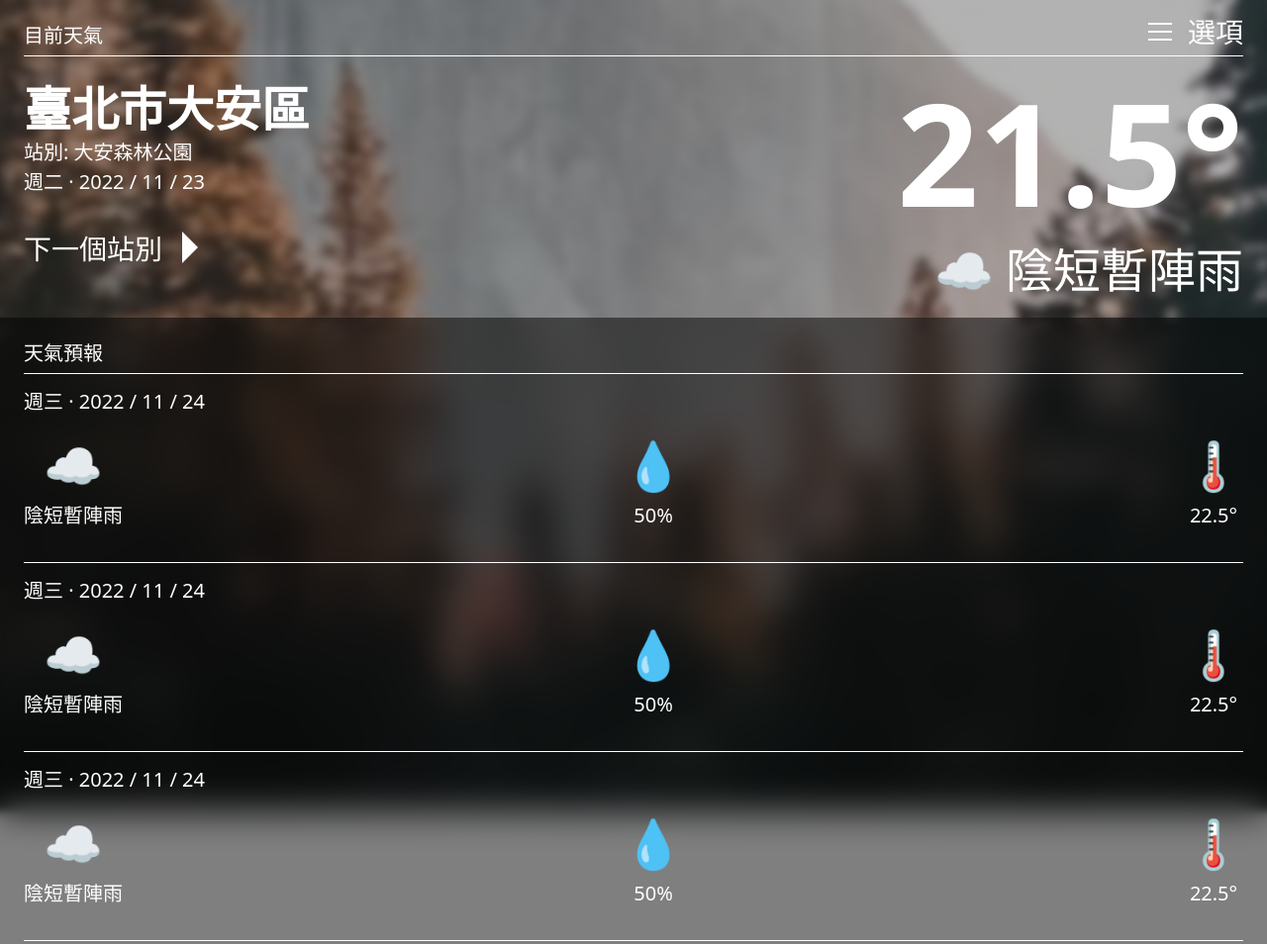
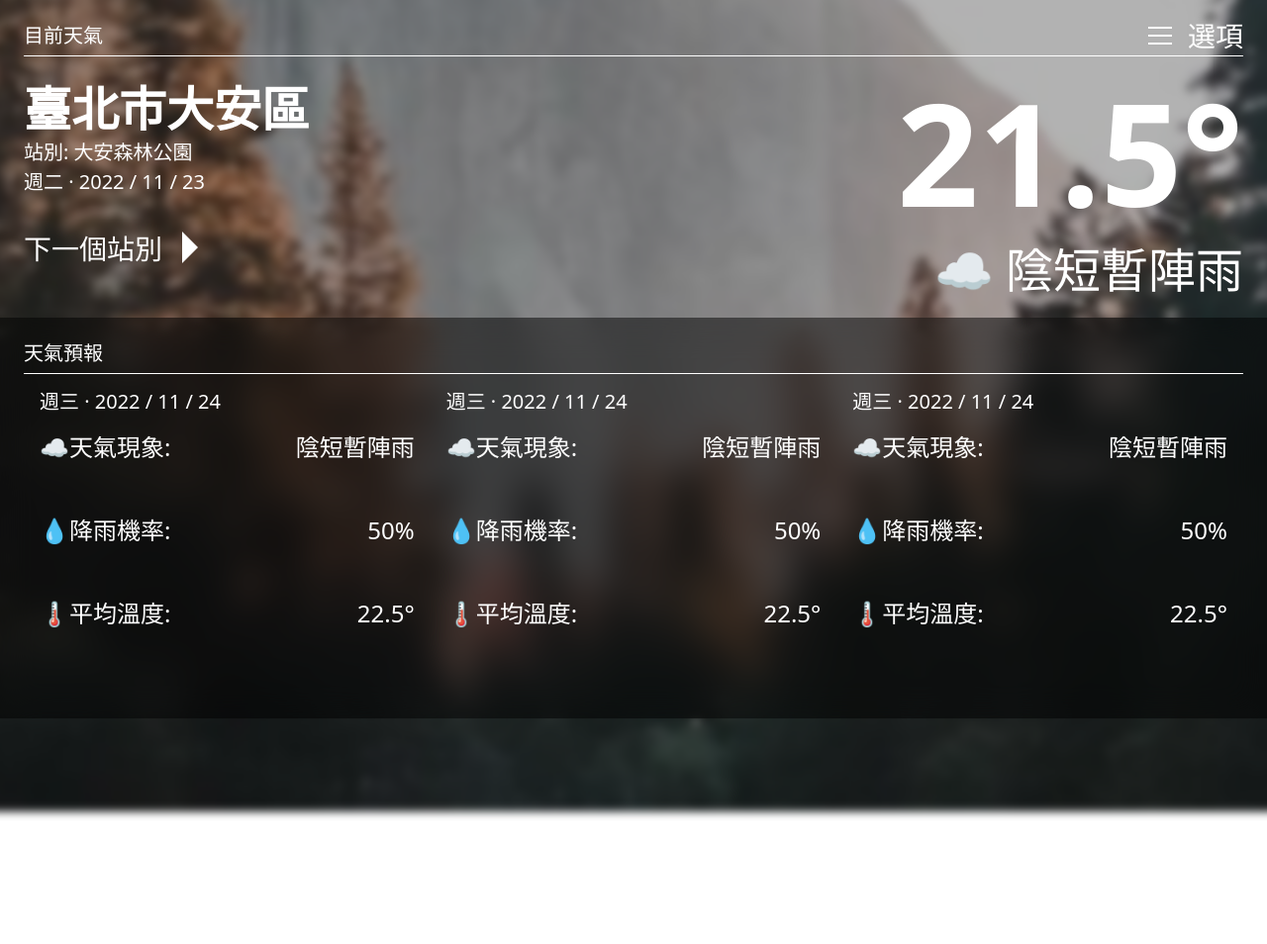
Before and after one commit to EricYeh-TW/weather-app, a website built with webpack: page src/index.html in a window 1280 px wide. Shown: the whole page at 99% size. After the commit the page ends 800 px from the top, so only its background shows below. Built offline with nearby package versions, Linux system fonts and the light colour scheme.

Commit message:
feat: forecast layout

```diff
--- a/src/index.html
+++ b/src/index.html
@@ -30,24 +30,53 @@
         <header class="header">
           <h2 class="header__title">天氣預報</h2>
         </header>
-        <section class="forecast">
-          <h3 class="forecast__time mt-3 mb-3">週三 · 2022 / 11 / 24</h3>
-          <div class="forecast__content">
-            <p class="forecast__desc"><span class="forecast__icon">☁</span>陰短暫陣雨</p>
-            <p class="forecast__desc"><span class="forecast__icon">💧</span>50%</p>
-            <p class="forecast__desc"><span class="forecast__icon">🌡</span>22.5°</p>
-          </div>
-          <h3 class="forecast__time mt-3 mb-3">週三 · 2022 / 11 / 24</h3>
-          <div class="forecast__content">
-            <p class="forecast__desc"><span class="forecast__icon">☁</span>陰短暫陣雨</p>
-            <p class="forecast__desc"><span class="forecast__icon">💧</span>50%</p>
-            <p class="forecast__desc"><span class="forecast__icon">🌡</span>22.5°</p>
-          </div>
-          <h3 class="forecast__time mt-3 mb-3">週三 · 2022 / 11 / 24</h3>
-          <div class="forecast__content">
-            <p class="forecast__desc"><span class="forecast__icon">☁</span>陰短暫陣雨</p>
-            <p class="forecast__desc"><span class="forecast__icon">💧</span>50%</p>
-            <p class="forecast__desc"><span class="forecast__icon">🌡</span>22.5°</p>
+        <section class="forecast container-fluid">
+          <div class="row">
+            <div class="forecast__content col-12 col-lg-4">
+              <h3 class="forecast__time">週三 · 2022 / 11 / 24</h3>
+              <div class="forecast__item">
+                <p class="forecast__icon">☁<span>天氣現象:</span></p>
+                <p class="forecast__desc">陰短暫陣雨</p>
+              </div>
+              <div class="forecast__item">
+                <p class="forecast__icon">💧<span>降雨機率:</span></p>
+                <p class="forecast__desc">50%</p>
+              </div>
+              <div class="forecast__item">
+                <p class="forecast__icon">🌡<span>平均溫度:</span></p>
+                <p class="forecast__desc">22.5°</p>
+              </div>
+            </div>
+            <div class="forecast__content col-12 col-lg-4">
+              <h3 class="forecast__time">週三 · 2022 / 11 / 24</h3>
+              <div class="forecast__item">
+                <p class="forecast__icon">☁<span>天氣現象:</span></p>
+                <p class="forecast__desc">陰短暫陣雨</p>
+              </div>
+              <div class="forecast__item">
+                <p class="forecast__icon">💧<span>降雨機率:</span></p>
+                <p class="forecast__desc">50%</p>
+              </div>
+              <div class="forecast__item">
+                <p class="forecast__icon">🌡<span>平均溫度:</span></p>
+                <p class="forecast__desc">22.5°</p>
+              </div>
+            </div>
+            <div class="forecast__content col-12 col-lg-4">
+              <h3 class="forecast__time">週三 · 2022 / 11 / 24</h3>
+              <div class="forecast__item">
+                <p class="forecast__icon">☁<span>天氣現象:</span></p>
+                <p class="forecast__desc">陰短暫陣雨</p>
+              </div>
+              <div class="forecast__item">
+                <p class="forecast__icon">💧<span>降雨機率:</span></p>
+                <p class="forecast__desc">50%</p>
+              </div>
+              <div class="forecast__item">
+                <p class="forecast__icon">🌡<span>平均溫度:</span></p>
+                <p class="forecast__desc">22.5°</p>
+              </div>
+            </div>
           </div>
         </section>
       </div>
--- a/src/scss/abstracts/_mixin.scss
+++ b/src/scss/abstracts/_mixin.scss
@@ -19,6 +19,12 @@
       @content;
     }
   }
+
+  @if $breakpoint == lg {
+    @media (min-width: 992px) {
+      @content;
+    }
+  }
 }
 
 @mixin reset {
--- a/src/scss/components/_buttons.scss
+++ b/src/scss/components/_buttons.scss
@@ -57,7 +57,7 @@
   height: 2.5rem;
   right: 0;
   top: 50%;
-  translate: 0 calc(-50% - 8px);
+  translate: 0 calc(-50% - 4px);
 
   &::before {
     content: '';
--- a/src/scss/sections/_current.scss
+++ b/src/scss/sections/_current.scss
@@ -32,6 +32,7 @@
     @include reset;
     font-size: 1.5rem;
     line-height: 2;
+    margin-bottom: 1rem;
   }
 
   @include respond(md) {
@@ -59,6 +60,7 @@
     &__desc {
       font-size: 3rem;
       text-align: right;
+      margin-bottom: 0;
     }
   }
 }
--- a/src/scss/sections/_forecast.scss
+++ b/src/scss/sections/_forecast.scss
@@ -1,26 +1,76 @@
-.forecast {
-  &__time {
-    font-size: 1.25rem;
-  }
-  &__content {
-    display: flex;
-    justify-content: space-between;
-    text-align: center;
-    padding-bottom: 1rem;
-    border-bottom: #fff 1px solid;
-  }
-  &__desc {
-    font-size: 1.25rem;
-  }
-  &__icon {
-    display: block;
-    font-size: 3rem;
-  }
-}
-
 .overlay {
   margin: -1.5rem;
   padding: 1.5rem;
   background: rgba(0, 0, 0, 0.5);
   backdrop-filter: blur(17.5px);
 }
+
+.forecast {
+  &__content {
+    @include reset;
+    display: flex;
+    justify-content: space-between;
+    text-align: center;
+    flex-wrap: wrap;
+    padding: 1rem;
+    border-bottom: rgba($color: #fff, $alpha: 0.3) 1px solid;
+  }
+
+  @include respond(lg) {
+    &__content {
+      flex-direction: column;
+      border-bottom: 0;
+    }
+  }
+
+  &__time {
+    width: 100%;
+    text-align: left;
+    font-size: 1.25rem;
+    margin-bottom: 1rem;
+  }
+
+  @include respond(lg) {
+    &__time {
+      text-align: left;
+    }
+  }
+
+  &__item {
+    display: flex;
+    flex-direction: column;
+  }
+
+  @include respond(lg) {
+    &__item {
+      flex-direction: row;
+      justify-content: space-between;
+      padding-bottom: 3rem;
+    }
+  }
+
+  &__icon {
+    @include reset;
+    font-size: 4rem;
+  }
+
+  &__icon > span {
+    display: none;
+  }
+
+  @include respond(lg) {
+    &__icon {
+      font-size: 1.5rem;
+    }
+
+    &__icon > span {
+      display: inline-block;
+      font-size: 1.5rem;
+    }
+  }
+
+  &__desc {
+    @include reset;
+    font-size: 1.5rem;
+  }
+}
```
